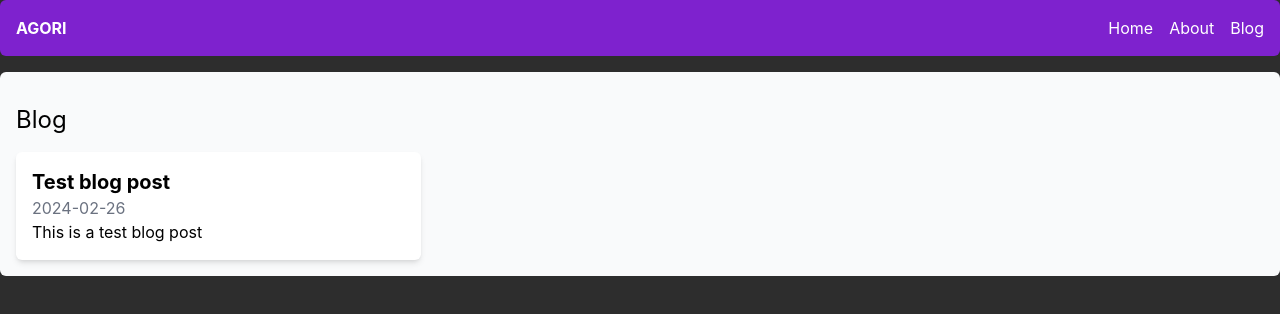
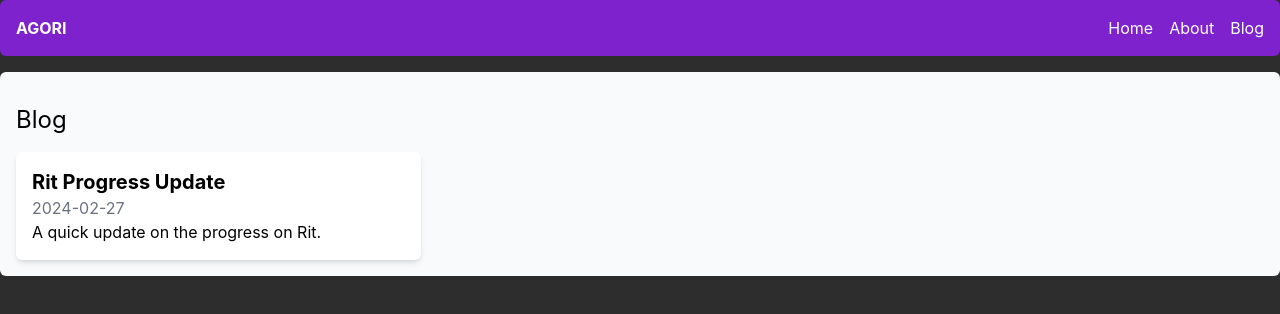
Before and after one commit to GuglioIsStupid/agori.dev, a React (Create React App) app: page /blog in a window 1280 px wide. Shown: the top 314 px of the page. Built offline with nearby package versions, Linux system fonts and the light colour scheme.

Commit message:
Update rq

```diff
--- a/src/pages/Blog.js
+++ b/src/pages/Blog.js
@@ -9,9 +9,9 @@ import BlogItem from '../components/BlogItem';
 const allPosts = [
     {
         id: 1,
-        date: "2024-02-26",
-        title: "Test blog post",
-        preview: "This is a test blog post"
+        date: "2024-02-27",
+        title: "Rit Progress Update",
+        preview: "A quick update on the progress on Rit."
     }
 ]
 
--- a/src/pages/BlogPost.js
+++ b/src/pages/BlogPost.js
@@ -18,8 +18,6 @@ const blogs = [
         title: "Rit Progress Update",
         preview: "A quick update on the progress on Rit.",
         content: `
-# Rit Progress Update
-
 Hey guys! It's Guglio here. I will be the one writing the blog for today.
 
 Rit has been getting some really good progress. We are almost ready for the public Steam beta release.
```
